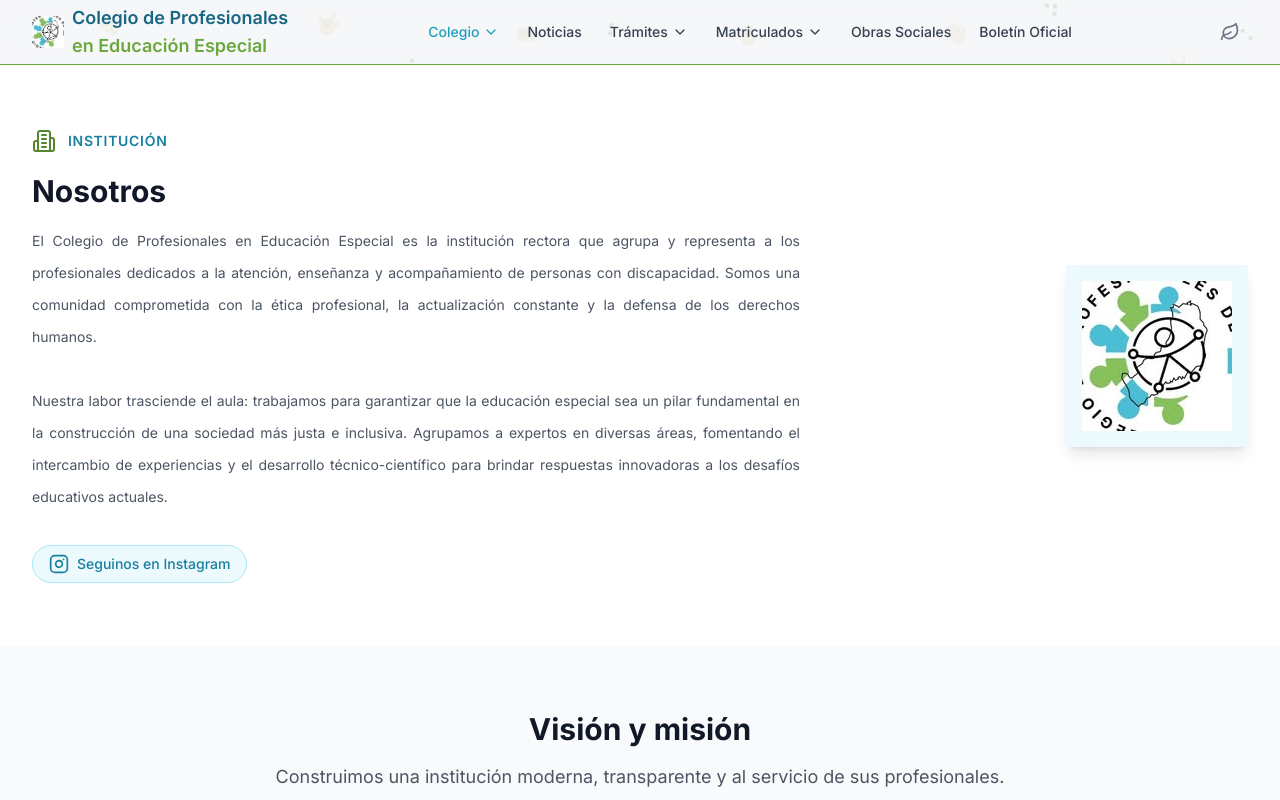
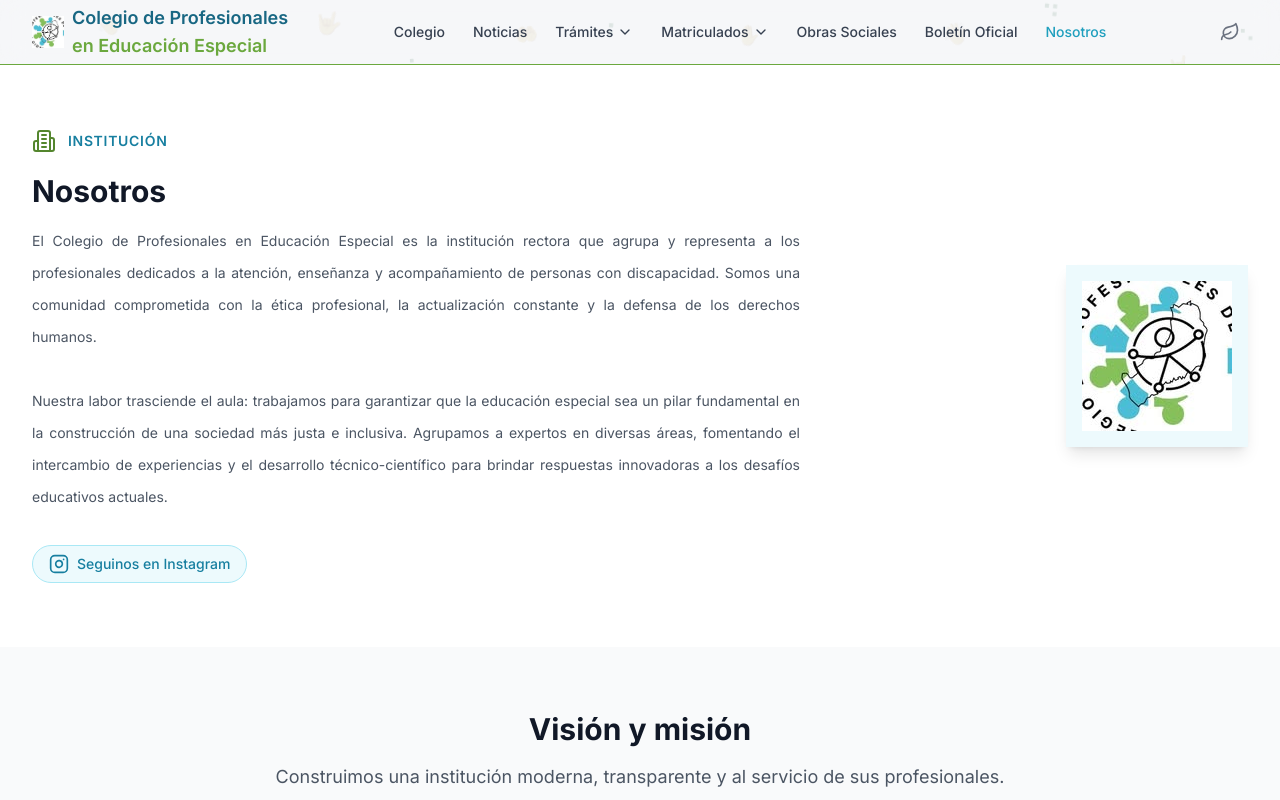
Before and after one commit to alfildigital/front, a React (Vite) app: page /nosotros in a window 1280 px wide. Shown: the top 800 px of the page. Built offline with nearby package versions, Linux system fonts and the light colour scheme.

Commit message:
se arregla selector en dropdown

```diff
--- a/src/components/layout/Navbar.tsx
+++ b/src/components/layout/Navbar.tsx
@@ -19,17 +19,44 @@ interface NavItem {
 }
 
 // ---------------------------------------------------------------------------
+// Types
+// ---------------------------------------------------------------------------
+
+interface NavChild {
+  label: string;
+  to: string;
+}
+
+interface NavItem {
+  label: string;
+  to?: string;
+  children?: NavChild[];
+}
+
+// ---------------------------------------------------------------------------
+// Navigation helpers
+// ---------------------------------------------------------------------------
+
+/**
+ * Devuelve true si alguno de los hijos del item coincide con la ruta actual.
+ * Se usa para pintar el botón padre del dropdown como "activo"
+ * cuando el usuario está navegando dentro de esa sección.
+ */
+function isChildActive(children: NavChild[], pathname: string): boolean {
+  return children.some(
+    (child) =>
+      pathname === child.to ||
+      (child.to !== '/' && pathname.startsWith(child.to)),
+  );
+}
+
+// ---------------------------------------------------------------------------
 // Nav items
 // ---------------------------------------------------------------------------
 
 const NAV_ITEMS: NavItem[] = [
-  {
-    label: 'Colegio',
-    children: [
-      { label: 'Inicio', to: '/' },
-      { label: 'Nosotros', to: '/nosotros' },
-    ],
-  },
+
+  { label: 'Colegio', to: '/' },
   { label: 'Noticias', to: '/noticias' },
   {
     label: 'Trámites',
@@ -49,6 +76,8 @@ const NAV_ITEMS: NavItem[] = [
   },
   { label: 'Obras Sociales', to: '/obras-sociales' },
   { label: 'Boletín Oficial', to: '/boletin-oficial' },
+  { label: 'Nosotros', to: '/nosotros' },
+
 ];
 
 // ---------------------------------------------------------------------------
@@ -86,9 +115,9 @@ function Dropdown({ item }: DropdownProps) {
   const ref = useRef<HTMLDivElement>(null);
   const location = useLocation();
 
-  const isActiveParent = item.children.some(
-    (child) => location.pathname === child.to || (child.to !== '/' && location.pathname.startsWith(child.to)),
-  );
+  // 👇 ANTES: item.children.some(...)
+  // 👇 AHORA: usamos el helper compartido
+  const isActiveParent = isChildActive(item.children, location.pathname);
 
   useEffect(() => {
     function handleClick(e: MouseEvent) {
@@ -151,7 +180,6 @@ function Dropdown({ item }: DropdownProps) {
     </div>
   );
 }
-
 // ---------------------------------------------------------------------------
 // Main Navbar
 // ---------------------------------------------------------------------------
```
